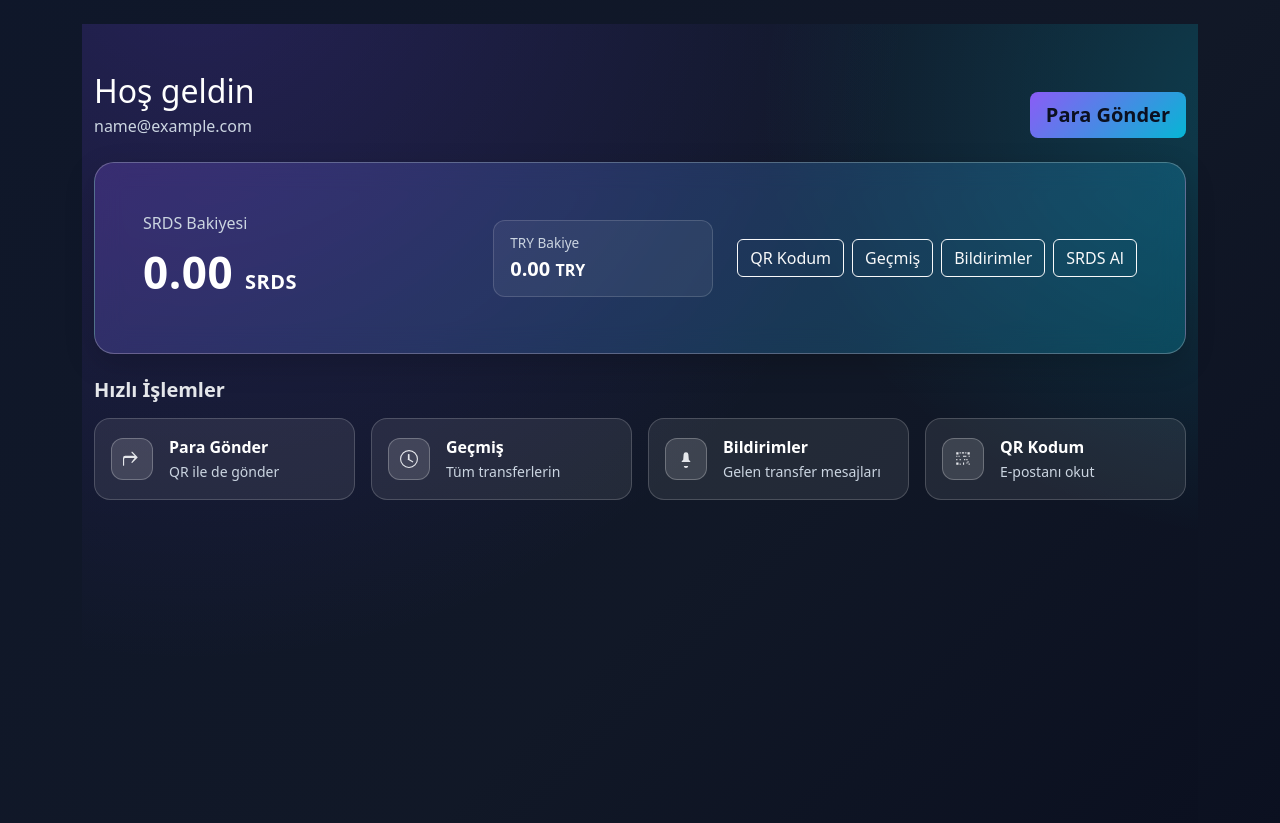
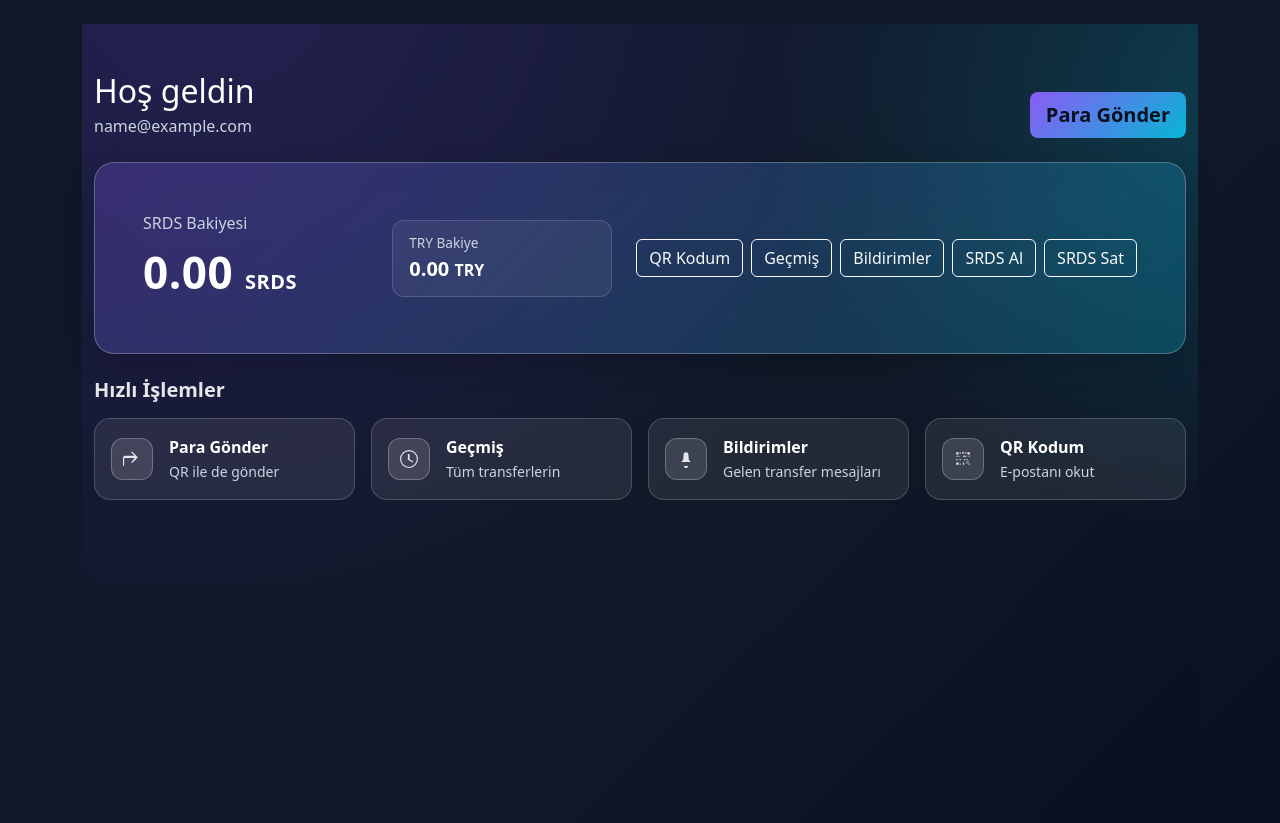
Before and after one commit to ardagencer1206/wallet, a Flask app: page / in a window 1280 px wide. Shown: the part 57-880 px from the top of the page. Run offline with Flask 3, Linux system fonts and the light colour scheme; the visitor is signed in with stand-in values (Sample User, id 1); data comes from the database, SQL or seed files in the repository.

Commit message:
Update home.html

```diff
--- a/templates/home.html
+++ b/templates/home.html
@@ -99,6 +99,7 @@
             <a href="{{ url_for('history') }}" class="btn btn-outline-light">Geçmiş</a>
             <a href="{{ url_for('notifications') }}" class="btn btn-outline-light">Bildirimler</a>
             <a href="{{ url_for('buy') }}" class="btn btn-outline-light">SRDS Al</a>
+            <a href="{{ url_for('sell') }}" class="btn btn-outline-light">SRDS Sat</a>
           </div>
         </div>
       </div>
```
